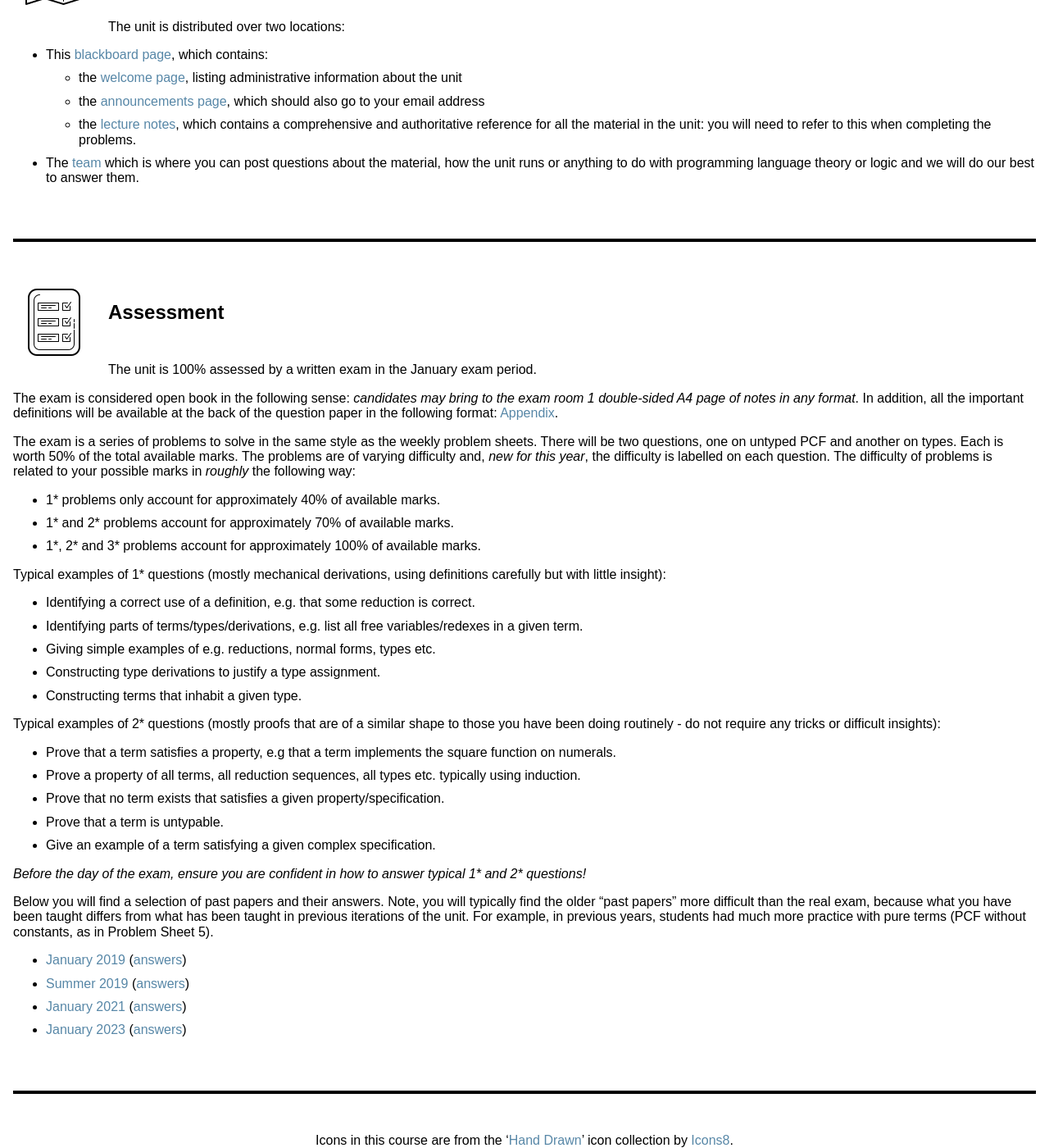
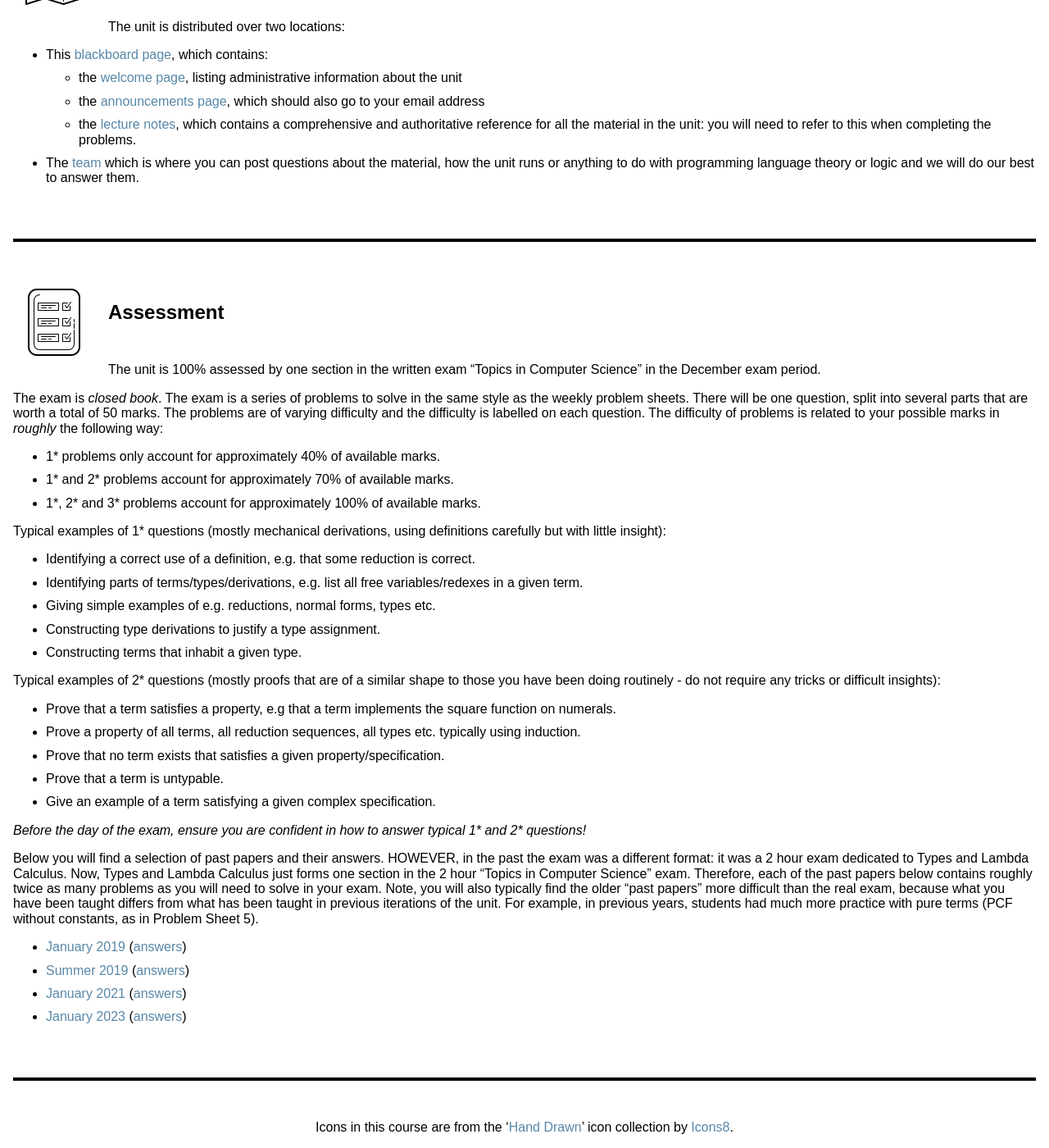
Before and after one commit to uob-coms30040/uob-coms30040.github.io, a Jekyll site: the page built from welcome.md, in a window 1280 px wide and 1400 px high, scrolled down 2719 px. Shown: the whole window at 82% size. Built offline with Jekyll 4.4.1, drawn with Linux system fonts in a browser that asks for light colours; nearby versions of some CDN libraries.

Commit message:
update assessment information

```diff
--- a/welcome.md
+++ b/welcome.md
@@ -185,13 +185,12 @@ The unit is distributed over two locations:
 ![report card](assets/icons8-report-card-100.png){: .icon }
 ## Assessment
 
-The unit is 100% assessed by a written exam in the January exam period.
+The unit is 100% assessed by one section in the written exam "Topics in Computer Science" in the December exam period.
 
 <!-- For this year, you will be able to take one A4 page (= one side of a sheet of A4 paper) of your own notes into the exam and consult them freely.   -->
 
-The exam is considered open book in the following sense: *candidates may bring to the exam room 1 double-sided A4 page of notes in any format*.  In addition, all the important definitions will be available at the back of the question paper in the following format: [Appendix](papers/appendix.pdf).
-
-The exam is a series of problems to solve in the same style as the weekly problem sheets. There will be two questions, one on untyped PCF and another on types.  Each is worth 50% of the total available marks.  The problems are of varying difficulty and, *new for this year*, the difficulty is labelled on each question.  The difficulty of problems is related to your possible marks in *roughly* the following way:
+The exam is _closed book_.
+The exam is a series of problems to solve in the same style as the weekly problem sheets. There will be one question, split into several parts that are worth a total of 50 marks.  The problems are of varying difficulty and  the difficulty is labelled on each question.  The difficulty of problems is related to your possible marks in *roughly* the following way:
 
 * 1* problems only account for approximately 40% of available marks.
 * 1* and 2* problems account for approximately 70% of available marks.
@@ -217,7 +216,7 @@ Typical examples of 2* questions (mostly proofs that are of a similar shape to t
 
 <!-- Note that Chapter 9 of the notes, on decidability and undecidability is not examined (since I did not have time to cover it in lectures).  The last two sections of the last chapter, 13.3 and 13.4 are not examined either. -->
 
-Below you will find a selection of past papers and their answers.  Note, you will typically find the older "past papers" more difficult than the real exam, because what you have been taught differs from what has been taught in previous iterations of the unit.  For example, in previous years, students had much more practice with pure terms (PCF without constants, as in Problem Sheet 5).
+Below you will find a selection of past papers and their answers.  HOWEVER, in the past the exam was a different format: it was a 2 hour exam dedicated to Types and Lambda Calculus.  Now, Types and Lambda Calculus just forms one section in the 2 hour "Topics in Computer Science" exam.  Therefore, each of the past papers below contains roughly twice as many problems as you will need to solve in your exam.  Note, you will also typically find the older "past papers" more difficult than the real exam, because what you have been taught differs from what has been taught in previous iterations of the unit.  For example, in previous years, students had much more practice with pure terms (PCF without constants, as in Problem Sheet 5).
 
 <ul>
     <li><a href="papers/jan-2019.pdf" target="_blank">January 2019</a> (<a href="papers/jan-2019-answers.pdf"  target="_blank">answers</a>)</li>
```
